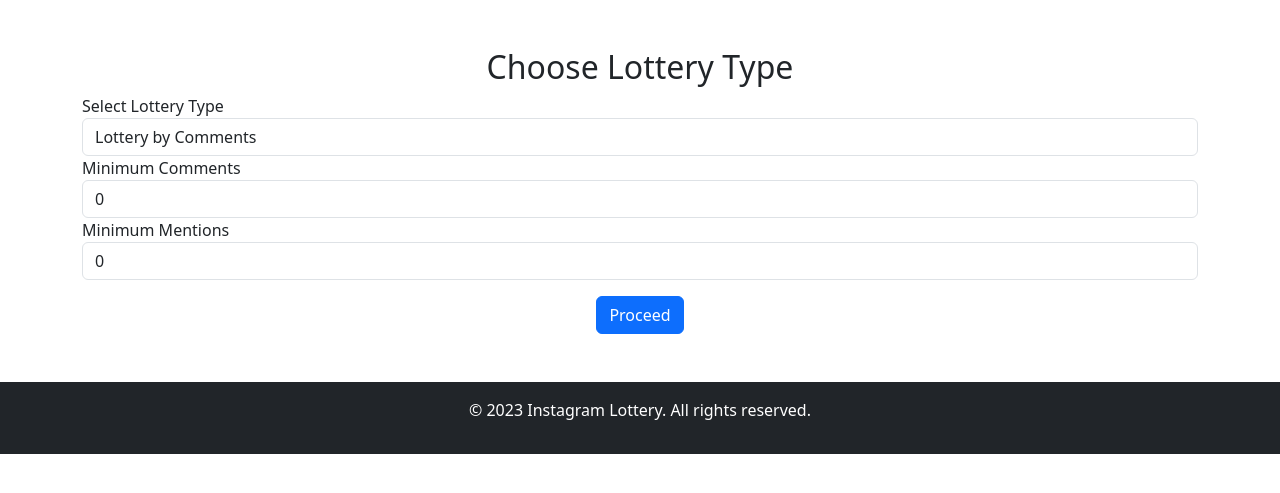
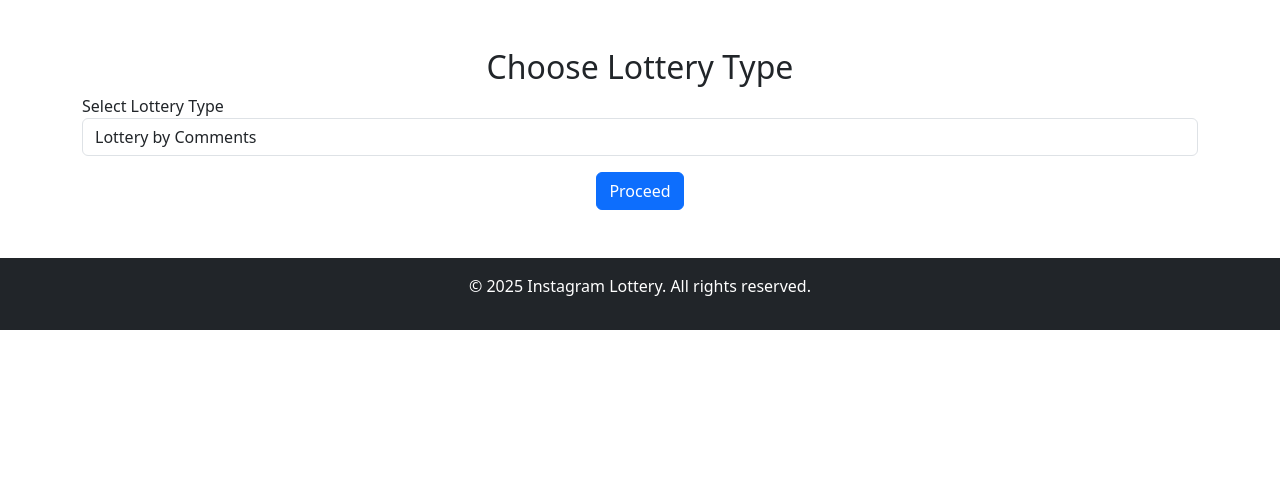
Before and after one commit to RealAriya/Instagram-lottery, a Flask app: page /choose_lottery in a window 1280 px wide. Shown: the part 56-549 px from the top of the page. Run offline with Flask 3, Linux system fonts and the light colour scheme.

Commit message:
fix: find some bugs and fix them

```diff
--- a/forms.py
+++ b/forms.py
@@ -27,7 +27,13 @@ class LotteryChoiceForm(FlaskForm):
         ('likes', 'Lottery by Likes'),
         ('score', 'Lottery by Score'),
         ('followers', 'Lottery by Followers')
-    ])
-    min_comments = IntegerField('Minimum Comments', default=0)
-    min_mentions = IntegerField('Minimum Mentions', default=0)
+    ],validators=[DataRequired()])
+
     submit = SubmitField('Proceed')
+
+
+class StartLotteryForm(FlaskForm):
+    post_url = StringField('Instagram Post URL', validators=[DataRequired()])
+    min_comments = IntegerField('Minimum Comments', default=0, validators=[DataRequired()])
+    min_mentions = IntegerField('Minimum Mentions', default=0, validators=[DataRequired()])
+    submit = SubmitField('Run Lottery')
--- a/main.py
+++ b/main.py
@@ -1,6 +1,6 @@
 from flask import Flask, render_template, redirect, url_for, request, flash
 from models import db, bcrypt, Users, LotteryType
-from forms import RegistrationForm, LoginForm, LotteryChoiceForm
+from forms import RegistrationForm, LoginForm, LotteryChoiceForm, StartLotteryForm
 from data_scraper import login, collect_comments, collect_likes, collect_followers
 import os
 from selenium import webdriver
@@ -56,7 +56,7 @@ def register():
             db.session.add(user)
             db.session.commit()
             flash('Your account has been created! , Now you can enter', 'success')
-            return redirect(url_for('login'))
+            return redirect(url_for('user_login'))
         except Exception as e:
             db.session.rollback()
             flash('There was an Error while creating your account !!!', 'danger')
@@ -64,7 +64,7 @@ def register():
 
 
 @app.route("/login", methods=['GET', 'POST'])
-def login():
+def user_login():
 
     form = LoginForm()
     if form.validate_on_submit():
@@ -85,21 +85,15 @@ def login():
 @app.route('/choose_lottery', methods=['GET', 'POST'])
 def choose_lottery():
     form = LotteryChoiceForm()
+    print("Form submitted:", form.validate_on_submit())  # Debug: Check if form is valid
 
     if form.validate_on_submit():
-
+        print("Form data:", form.data)  # Debug: Print form data
         chosen_type = form.lottery_type.data
-        lottery_type = LotteryType(name=chosen_type)
-
-        try:
-            db.session.add(lottery_type)
-            db.session.commit()
-            flash(f'You have chosen: {chosen_type}', 'success')
-            return redirect(url_for('start_lottery', lottery_type=chosen_type))
-
-        except Exception as e:
-            db.session.rollback()
-            flash('There was an Error while choosing lottery type', 'danger')
+        flash(f'You have chosen: {chosen_type}', 'success')
+        return redirect(url_for('start_lottery', lottery_type=chosen_type))
+    else:
+        print("Form errors:", form.errors)  # Debug: Print form errors
 
     return render_template('choose_lottery.html', form=form)
 
@@ -107,9 +101,12 @@ def choose_lottery():
 
 @app.route('/start_lottery/<lottery_type>', methods=['GET', 'POST'])
 def start_lottery(lottery_type):
-    form = LotteryChoiceForm()
+    form = StartLotteryForm()
+    print("Form submitted:", form.validate_on_submit())  # Debug: Check if form is valid
+
     if form.validate_on_submit():
-        post_url = request.form['post_url']
+        print("Form data:", form.data)  # Debug: Print form data
+        post_url = form.post_url.data
         min_comments = form.min_comments.data
         min_mentions = form.min_mentions.data
 
@@ -150,6 +147,8 @@ def start_lottery(lottery_type):
         # Select a winner
         winner = random.choice(participants)
         return redirect(url_for('lottery_result', winner=winner))
+    else:
+        print("Form errors:", form.errors)  # Debug: Print form errors
 
     return render_template('lottery.html', form=form, lottery_type=lottery_type)
 
--- a/templates/auth.html
+++ b/templates/auth.html
@@ -5,7 +5,7 @@
 {% block content %}
   <div class="container">
     <h2 class="text-center">{% if is_login %}Login{% else %}Register{% endif %}</h2>
-    <form method="POST" action="{{ url_for('login') if is_login else url_for('register') }}">
+    <form method="POST" action="{{ url_for('user_login') if is_login else url_for('register') }}">
       {{ form.hidden_tag() }}
       {% if not is_login %}
         <div class="form-group">
--- a/templates/base.html
+++ b/templates/base.html
@@ -12,7 +12,7 @@
       <div class="container">
         <a class="navbar-brand" href="{{ url_for('index') }}">Instagram Lottery</a>
         <div class="navbar-nav">
-          <a class="nav-link" href="{{ url_for('login') }}">Login</a>
+          <a class="nav-link" href="{{ url_for('user_login') }}">Login</a>
           <a class="nav-link" href="{{ url_for('register') }}">Register</a>
         </div>
       </div>
@@ -36,7 +36,7 @@
 
     <!-- Footer -->
     <footer class="bg-dark text-white text-center py-3 mt-5">
-      <p>&copy; 2023 Instagram Lottery. All rights reserved.</p>
+      <p>&copy; 2025 Instagram Lottery. All rights reserved.</p>
     </footer>
 
     <script src="https://cdn.jsdelivr.net/npm/bootstrap@5.3.3/dist/js/bootstrap.bundle.min.js" integrity="sha384-YvpcrYf0tY3lHB60NNkmXc5s9fDVZLESaAA55NDzOxhy9GkcIdslK1eN7N6jIeHz" crossorigin="anonymous"></script>
--- a/templates/choose_lottery.html
+++ b/templates/choose_lottery.html
@@ -8,12 +8,6 @@
       {{ form.lottery_type.label }}<br>
       {{ form.lottery_type(class="form-control") }}
     </div>
-    <div class="form-group">
-      {{ form.min_comments.label }} {{ form.min_comments(class="form-control") }}
-    </div>
-    <div class="form-group">
-      {{ form.min_mentions.label }} {{ form.min_mentions(class="form-control") }}
-    </div>
     <div class="text-center mt-3">
       {{ form.submit(class="btn btn-primary") }}
     </div>
--- a/templates/index.html
+++ b/templates/index.html
@@ -6,7 +6,7 @@
   <h1 class="text-center">Welcome to Instagram Lottery</h1>
   <p class="text-center">Participate in our lottery and win exciting prizes!</p>
   <div class="text-center">
-    <a href="{{ url_for('login') }}" class="btn btn-primary">Login</a>
+    <a href="{{ url_for('user_login') }}" class="btn btn-primary">Login</a>
     <a href="{{ url_for('register') }}" class="btn btn-success">Register</a>
   </div>
 {% endblock content %}
--- a/templates/lottery.html
+++ b/templates/lottery.html
@@ -5,8 +5,7 @@
   <form method="POST" action="{{ url_for('start_lottery', lottery_type=lottery_type) }}">
     {{ form.hidden_tag() }}
     <div class="form-group">
-      <label for="post_url">Instagram Post URL:</label>
-      <input type="url" class="form-control" id="post_url" name="post_url" required>
+      {{ form.post_url.label }} {{ form.post_url(class="form-control") }}
     </div>
     <div class="form-group">
       {{ form.min_comments.label }} {{ form.min_comments(class="form-control") }}
```
